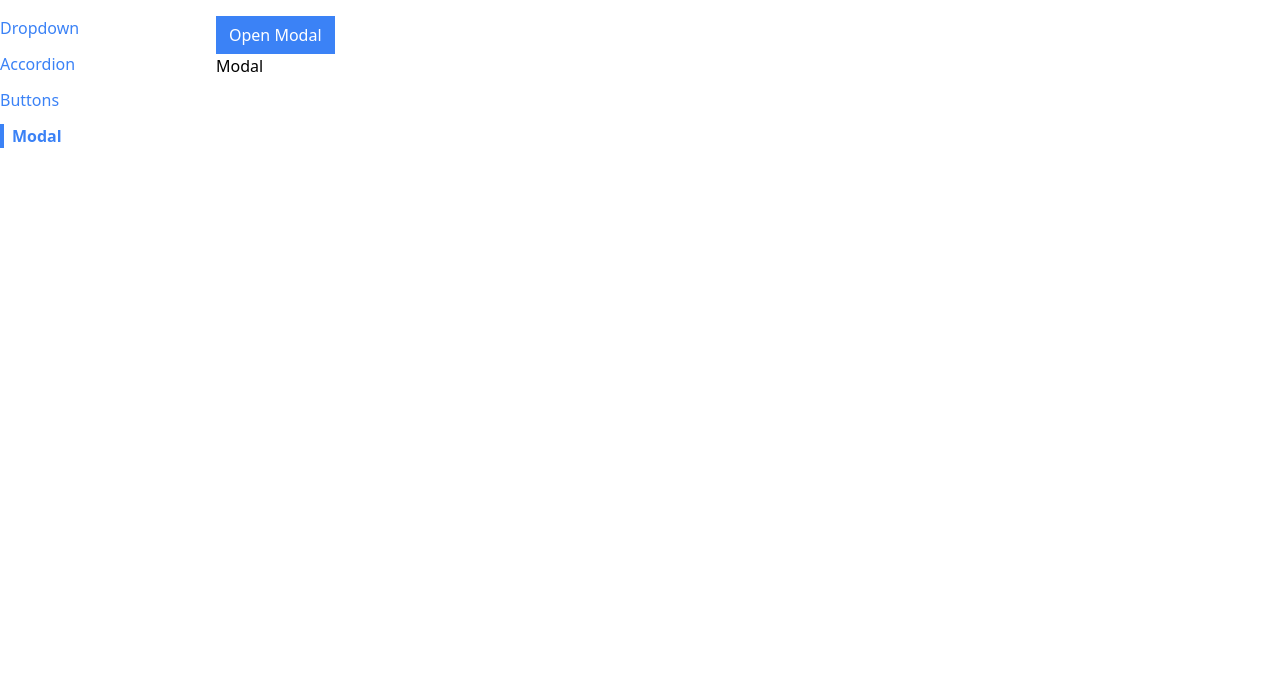
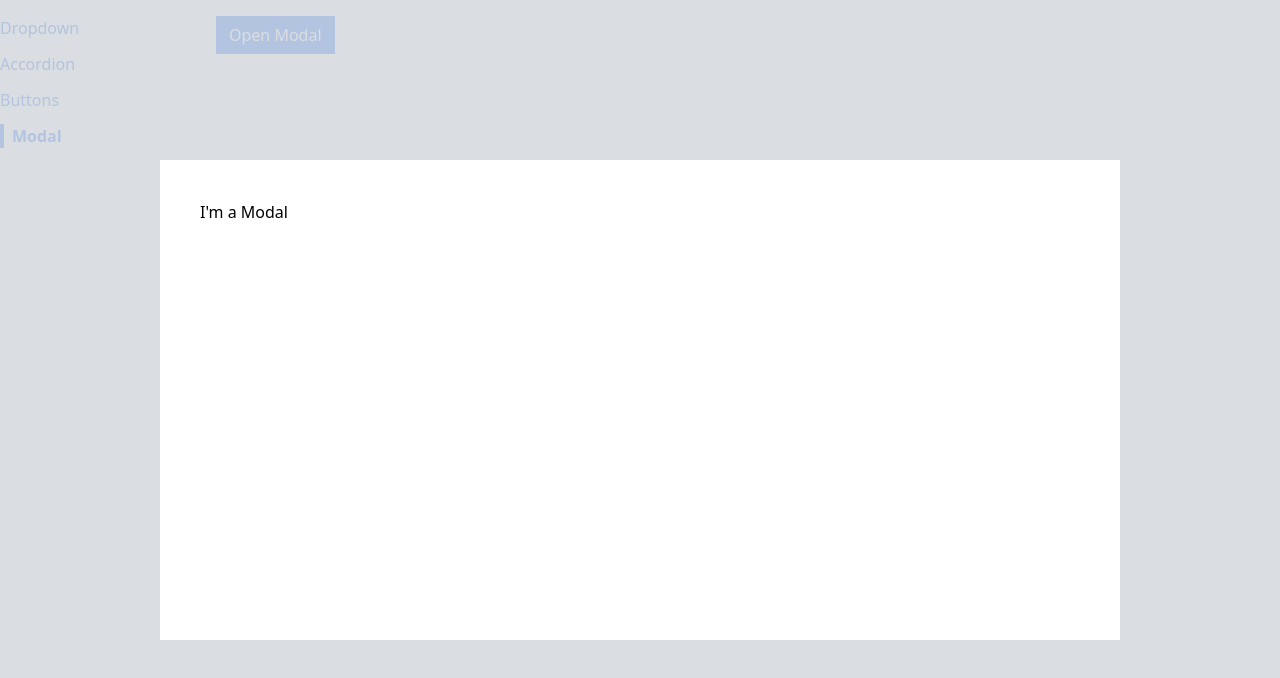
Before and after one commit to Pfirewire/react-udemy-comps, a React (Create React App) app: page /modal in a window 1280 px wide. Both pictures are taken after a click on the button "Open Modal". Shown: the top 678 px of the page. Built offline with nearby package versions, Linux system fonts and the light colour scheme.

Commit message:
At First Glance, Easy!

```diff
--- a/src/components/Modal.js
+++ b/src/components/Modal.js
@@ -3,7 +3,10 @@
 function Modal() {
     return(
         <div>
-            Modal
+            <div className='absolute inset-0 bg-gray-300 opacity-80'></div>
+            <div className='absolute inset-40 p-10 bg-white'>
+                I'm a Modal
+            </div>
         </div>
     );
 }
```
